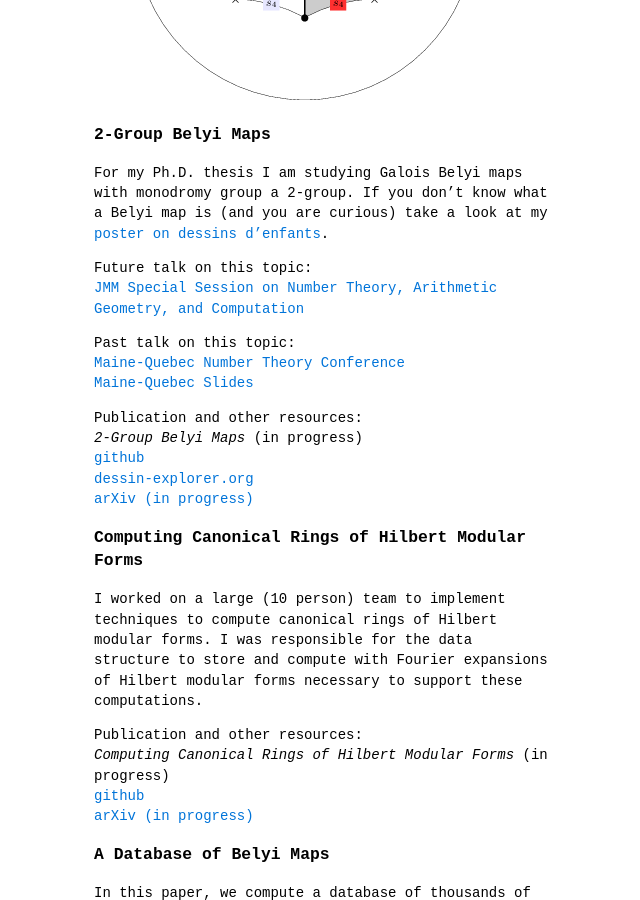
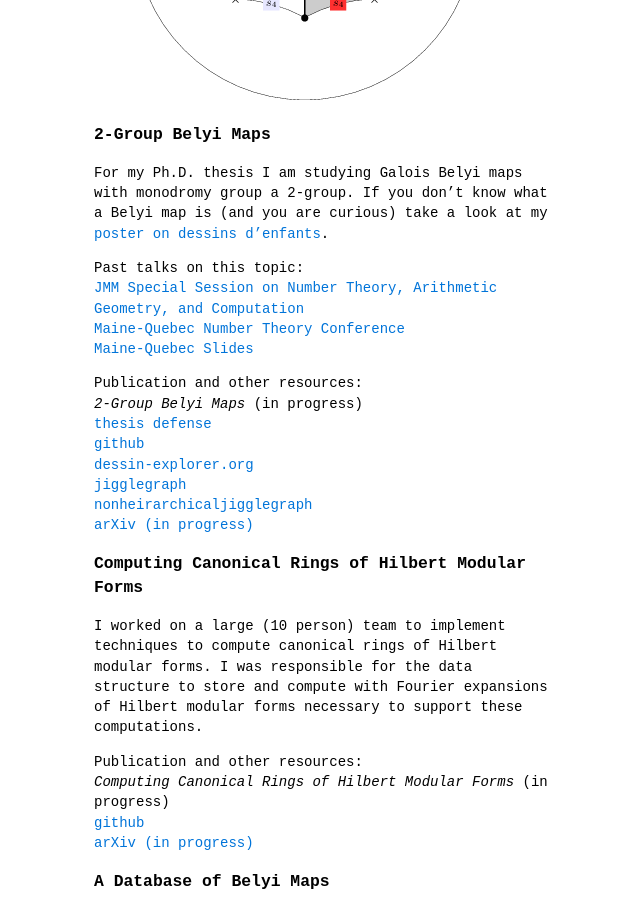
Before and after one commit to michaelmusty/michaelmusty.github.io, a Jekyll site: the page built from projects.md, in a window 1280 px wide and 900 px high, scrolled down 632 px. Shown: the whole window, without its empty margins (315-955 px from the left). Built offline with Jekyll 4.4.1, drawn with Linux system fonts in a browser that asks for light colours.

Commit message:
thesis defense slides

```diff
--- a/projects.md
+++ b/projects.md
@@ -19,11 +19,9 @@ nav-order: 2
   (and you are curious) take a look at my
   [poster on dessins d'enfants](/assets/belyi_poster.pdf).
 
-  Future talk on this topic:
+  Past talks on this topic:
   <br>
   [JMM Special Session on Number Theory, Arithmetic Geometry, and Computation](https://jointmathematicsmeetings.org/amsmtgs/2217_abstracts/1145-11-2469.pdf)
-
-  Past talk on this topic:
   <br>
   [Maine-Quebec Number Theory Conference](https://archimede.mat.ulaval.ca/MAINE-QUEBEC/mq17.html)
   <br>
@@ -36,9 +34,15 @@ nav-order: 2
   </i>
   (in progress)
   <br>
-  [github](https://github.com/michaelmusty/solvabledessins)
+  [thesis defense](/assets/MUSTY_THESIS_DEFENSE.pdf)
+  <br>
+  [github](https://github.com/michaelmusty/2groupdessins)
   <br>
   [dessin-explorer.org](https://dessin-explorer.org)
+  <br>
+  [jigglegraph](https://math.dartmouth.edu/~mjmusty/32.html)
+  <br>
+  [nonheirarchicaljigglegraph](https://math.dartmouth.edu/~mjmusty/32nh.html)
   <br>
   [arXiv (in progress)]()
 
```
Also changed, not shown: 1 other file.
